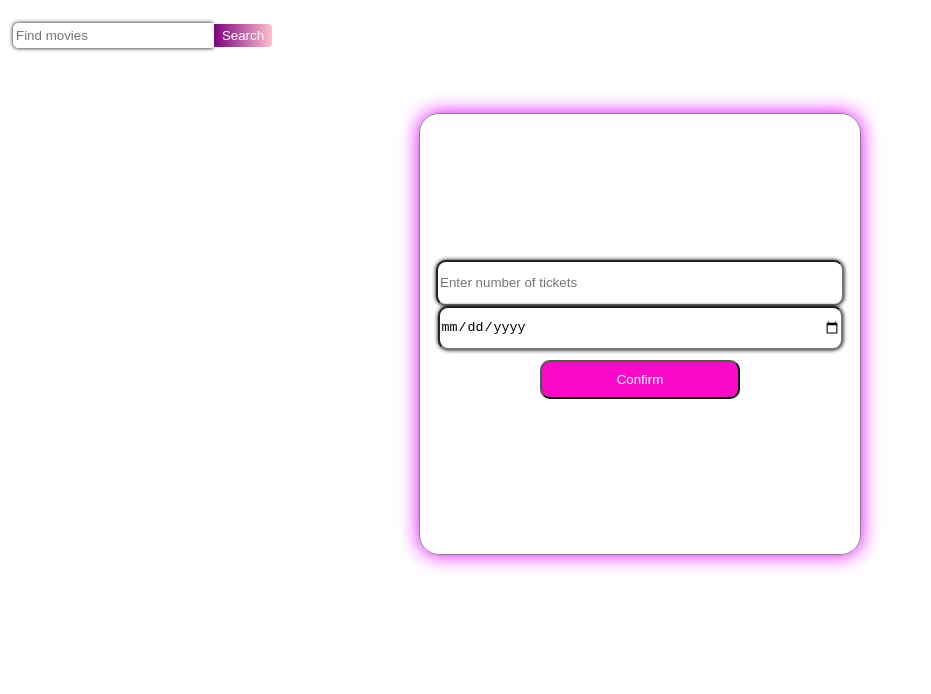
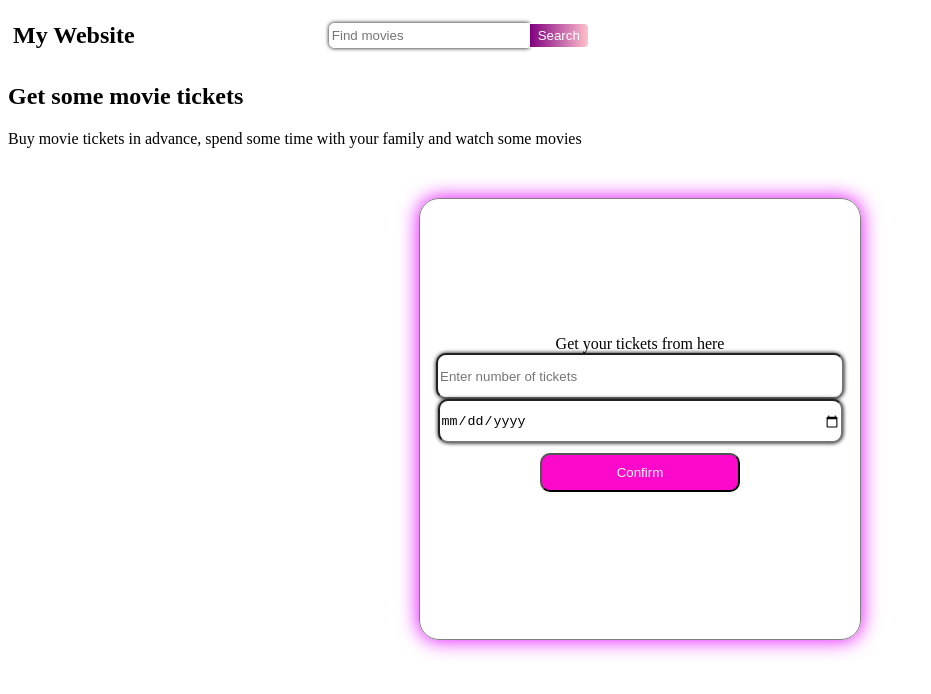
Before and after one commit to puruxhotam/html-files, a plain HTML site: page index.html in a window 1280 px wide. Shown: the whole page, without its empty margins (0-931 px from the left). Drawn offline with Linux system fonts and the light colour scheme.

Commit message:
Update index.html

```diff
--- a/index.html
+++ b/index.html
@@ -6,6 +6,9 @@
     </head>
     <body>
         <div class="upper">
+            <span class="head">
+                <h2>My Website</h2>
+            </span>
         <div class="searchbar">
             <input type="search" class="srch" placeholder="Find movies">
             <button class="srchbtn">Search</button>
@@ -17,8 +20,17 @@
             <a href="#">ABOUT</a>
         </nav>
     </div>
+    <div class="welcome">
+        <section>
+            <h1>Get some movie tickets</h1>
+            <p>Buy movie tickets in advance, spend some time with your family and watch some movies</p>
+        </section>
+    </div>
         <form method="get">
-           <input type="number" min="1" max="10" class="not" placeholder="Enter number of tickets" required>
+            <span>
+                <label for="movies">Get your tickets from here</label>
+            </span>
+           <input type="number" id="ticketcount" min="1" max="10" class="not" placeholder="Enter number of tickets" name="movies" required>
             <input type="date" name="ticket" id="ticket" required>
             <button type="submit" class="btn">Confirm</button>
         </form>
```
